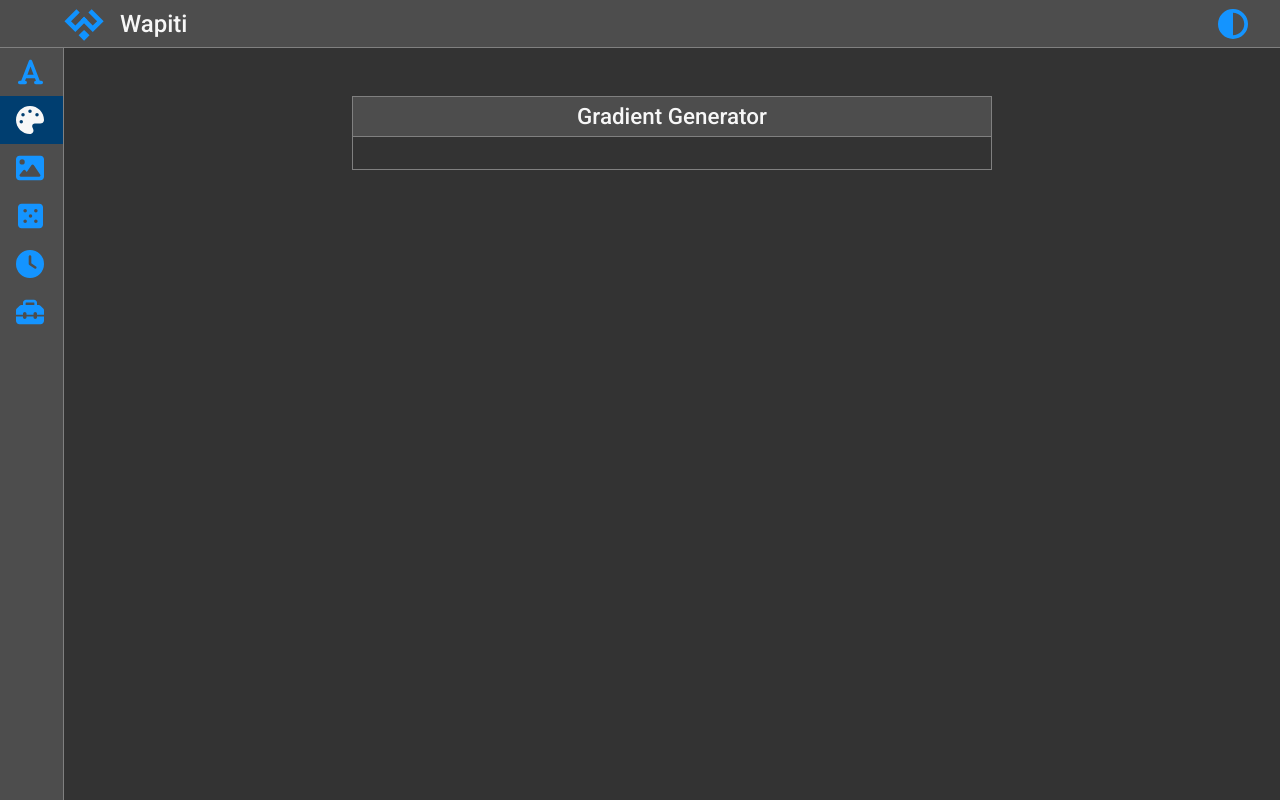
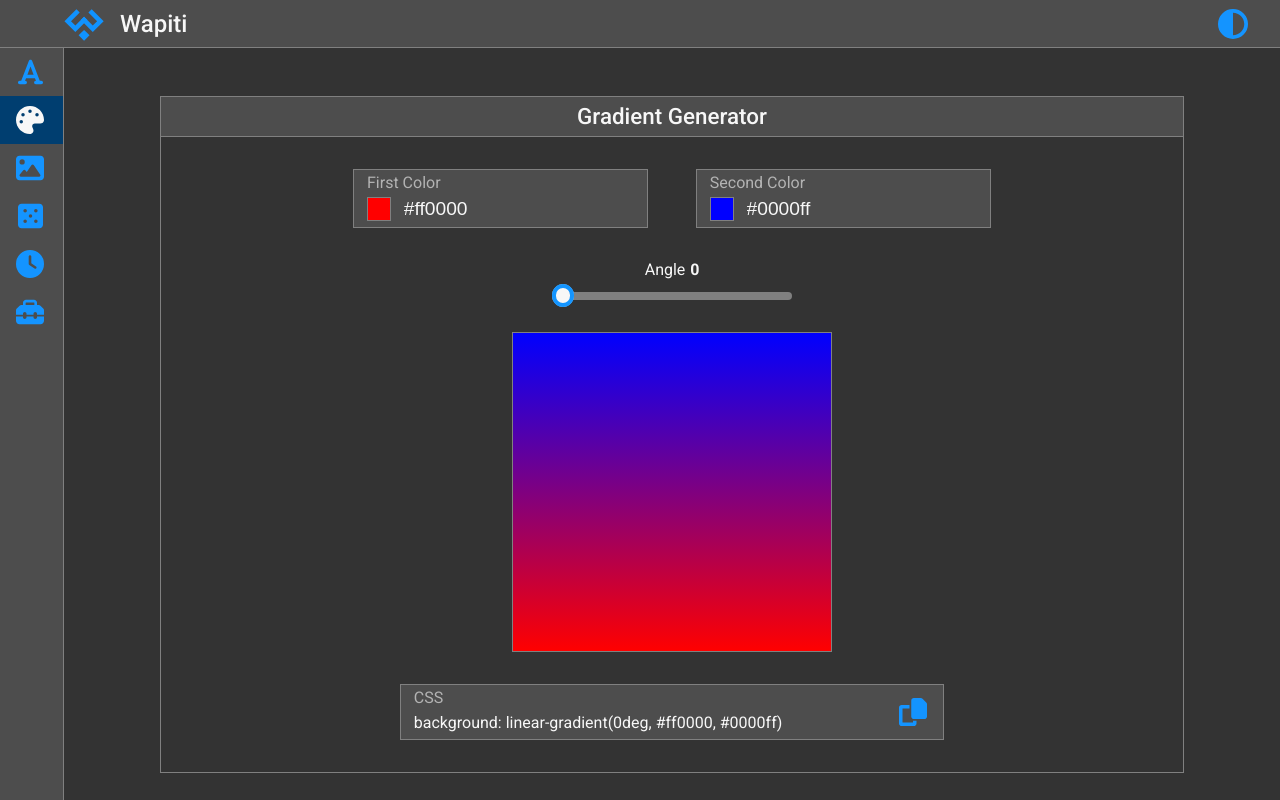
Before and after one commit to devmikh/wapiti-web-tools, a React (Vite) app: page /gradient-generator in a window 1280 px wide. Built offline with nearby package versions, Linux system fonts and the light colour scheme.

Commit message:
Implement Gradient Generator tool

```diff
--- a/src/components/tools/color/GradientGenerator/index.module.css
+++ b/src/components/tools/color/GradientGenerator/index.module.css
@@ -1,4 +1,56 @@
 .container {
-    width: 50%;
+    width: 60%;
     margin-left: 4rem;
 }
+
+.textfields-container {
+    display: flex;
+    gap: 3rem;
+}
+
+.preview {
+    height: 20rem;
+    width: 20rem;
+    border: 1px solid var(--grey-200);
+}
+
+:global(body.dark) .preview {
+    border: 1px solid var(--grey-500);
+}
+
+.display-container {
+    width: 34rem;
+}
+
+@media only screen and (max-width: 1500px) {
+    .container {
+        width: 70%;
+    }
+}
+
+@media only screen and (max-width: 1300px) {
+    .container {
+        width: 80%;
+    }
+}
+
+@media only screen and (max-width: 1000px) {
+    .textfields-container {
+        flex-direction: column;
+        gap: 2rem;
+    }
+    .display-container {
+        width: 90%;
+    }
+}
+
+@media only screen and (max-width: 600px) {
+    .container {
+        width: 95%;
+        margin-left: 0;
+    }
+    .preview {
+        height: 16rem;
+        width: 16rem;
+    }
+}
--- a/src/components/tools/color/GradientGenerator/index.tsx
+++ b/src/components/tools/color/GradientGenerator/index.tsx
@@ -1,13 +1,55 @@
+import { useState, useEffect } from 'react'
 import usePageTitle from '../../../../hooks/usePageTitle'
+import Textfield from '../../../core/Textfield'
+import Range from '../../../core/Range'
+import DisplayField from '../../../core/DisplayField'
 import styles from './index.module.css'
 
 export default function GradientGenerator() {
+
+    const [firstColor, setFirstColor] = useState('#ff0000')
+    const [secondColor, setSecondColor] = useState('#0000ff')
+    const [angle, setAngle] = useState(0)
+    const [gradientCSS, setGradientCSS] = useState('linear-gradient(0deg, #ff0000, #0000ff)')
+    const [resultString, setResultString] = useState('background: linear-gradient(0deg, #ff0000, #0000ff)')
+
+    useEffect(() => {
+        setGradientCSS(`linear-gradient(${angle}deg, ${firstColor}, ${secondColor})`)
+        setResultString(`background: linear-gradient(${angle}deg, ${firstColor}, ${secondColor})`)
+    }, [firstColor, secondColor, angle])
 
     usePageTitle('Gradient Generator | Wapiti Web Tools')
 
     return (
         <div className={`tool-container ${styles['container']}`}>
             <h1 className='tool-title'>Gradient Generator</h1>
+            <div className={styles['textfields-container']}>
+                <Textfield
+                    prompt='First Color'
+                    value={firstColor}
+                    onChange={setFirstColor}
+                    includeColorPicker />
+                <Textfield
+                    prompt='Second Color'
+                    value={secondColor}
+                    onChange={setSecondColor}
+                    includeColorPicker />
+            </div>
+            <Range
+                prompt='Angle'
+                min={0}
+                max={360}
+                value={angle}
+                onChange={(e: React.ChangeEvent<HTMLInputElement>) => setAngle(Number(e.target.value))}
+                />
+            <div className={styles['preview']} style={{ background: gradientCSS }}></div>
+            <div className={styles['display-container']}>
+                <DisplayField
+                    label='CSS'
+                    value={resultString}
+                    size='large'
+                    includeCopyButton />
+            </div>
         </div>
     )
 }
```
